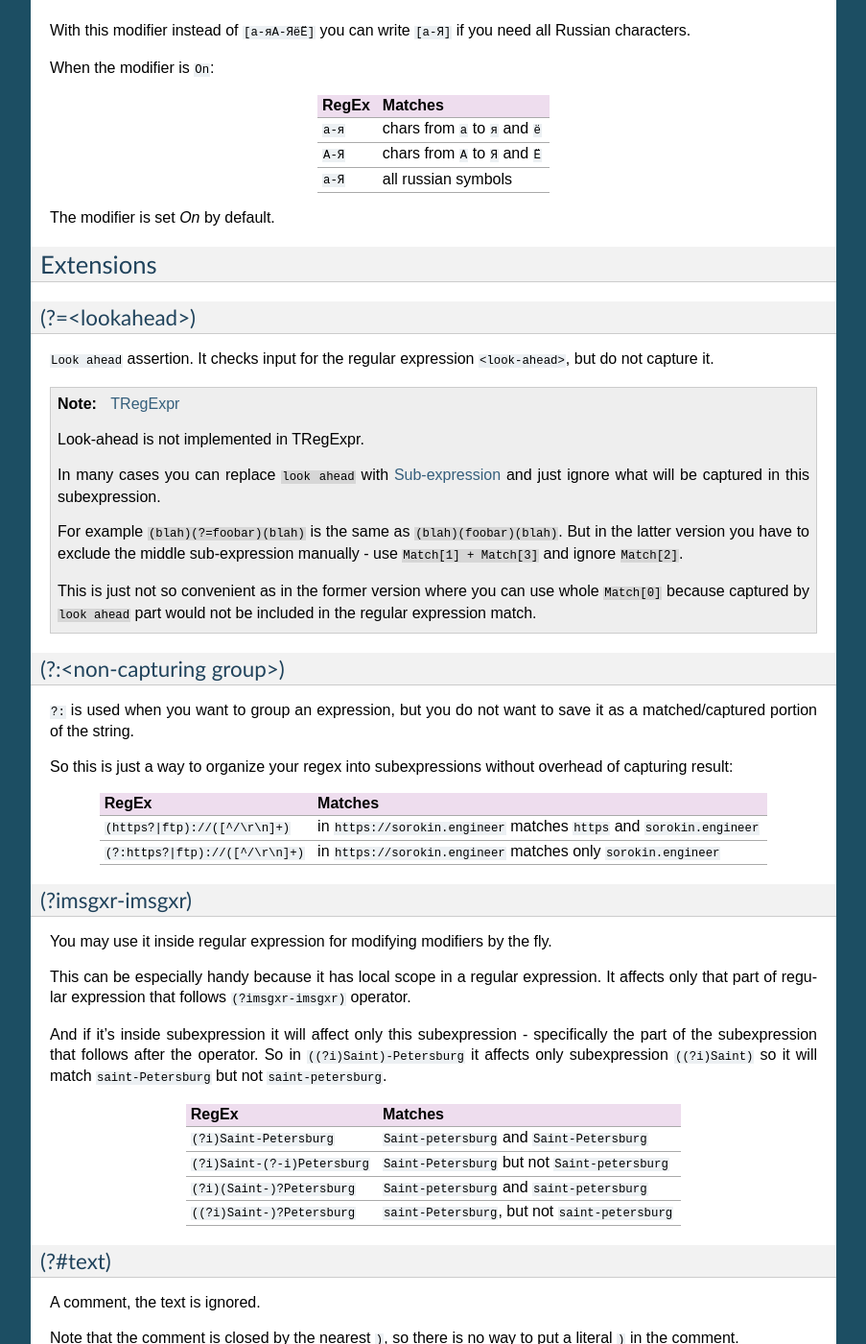
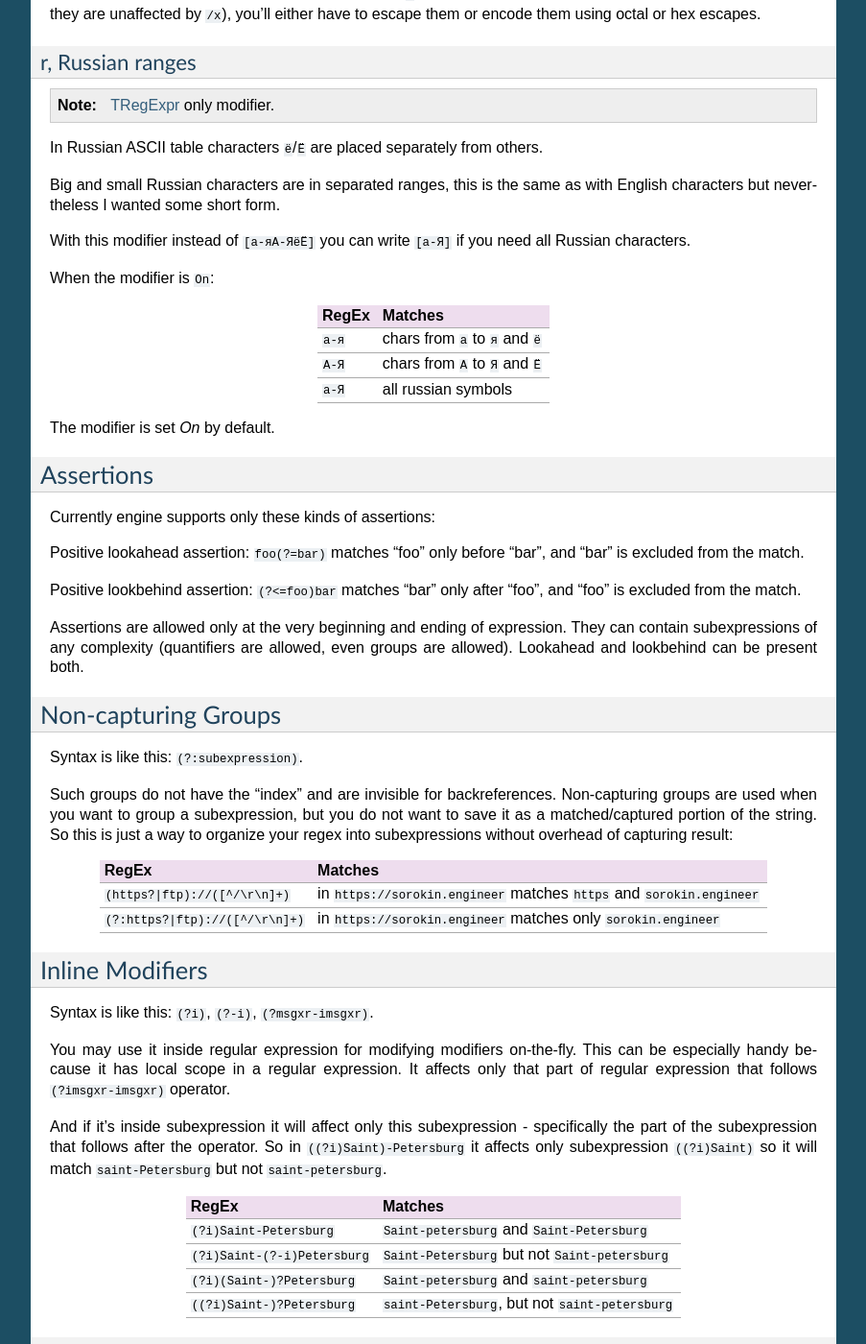
Before and after one commit to andgineer/TRegExpr, a Sphinx documentation site: the page built from docs/regular_expressions.rst, in a window 1280 px wide and 1400 px high, scrolled down 7604 px. Shown: the whole window at 96% size, without its empty margins (198-1101 px from the left). Built offline with Sphinx 7.4.7, drawn with Linux system fonts in a browser that asks for light colours; some of the changed text lies outside the part shown.

Commit message:
update docs: about named groups, lookahead, lookbehind, more edits

```diff
--- a/docs/regular_expressions.rst
+++ b/docs/regular_expressions.rst
@@ -265,8 +265,8 @@
 Quantification
 --------------
 
-Quantifier
-~~~~~~~~~~
+Quantifiers
+~~~~~~~~~~~
 
 Any item of a regular expression may be followed by quantifier.
 Quantifier specifies number of repetition of the item.
@@ -341,7 +341,7 @@
 The choice
 ----------
 
-Expressions in the choice are separated by ``|``.
+Expressions in the choice are separated by vertical bar ``|``.
 
 So ``fee|fie|foe`` will match any of ``fee``, ``fie``,
 or ``foe`` in the target string (as would ``f(e|i|o)e``).
@@ -373,11 +373,10 @@
 
 .. _subexpression:
 
-Subexpressions
---------------
+Groups
+------
 
-The brackets ``( ... )`` may also be used to define regular expression
-subexpressions.
+The brackets ``( ... )`` are used to define regular expression groups (ie subexpressions).
 
 .. note::
     `TRegExpr <tregexpr.html>`__
@@ -410,8 +409,8 @@
 Backreferences
 --------------
 
-Metacharacters ``\1`` through ``\9`` are interpreted as backreferences.
-``\n`` matches previously matched subexpression ``n``.
+Metacharacters ``\1`` through ``\9`` are interpreted as backreferences to groups.
+They match the previously found group with the specified index.
 
 =========== ============================
 RegEx       Matches
@@ -420,15 +419,28 @@
 ``(.+)\1+`` also ``abab`` and ``123123``
 =========== ============================
 
- ``(['"]?)(\d+)\1`` matchs ``"13"`` (in double quotes), or ``'4'`` (in
-single quotes) or ``77`` (without quotes) etc
+RegEx ``(['"]?)(\d+)\1`` matches ``"13"`` (in double quotes), or ``'4'`` (in
+single quotes) or ``77`` (without quotes) etc.
+
+Named Groups and Backreferences
+-------------------------------
+
+To make some group (ie subexpression) named, use this syntax: ``(?P<name>)``. Name of group must be valid identifier: first char is letter or "_", other chars are alphanumeric or "_". All named groups are also usual groups and share the same numbers 1 to 9.
+
+Backreferences to named groups are ``(?P=name)``, the numbers ``\1`` to ``\9`` can also be used.
+
+========================== ============================
+RegEx                      Matches
+========================== ============================
+``(?P<qq>['"])\w+(?P=qq)`` ``"word"`` and ``'word'``
+========================== ============================
 
 Modifiers
 ---------
 
 Modifiers are for changing behaviour of regular expressions.
 
-You can set modifiers globally in your system or change inside the the
+You can set modifiers globally in your system or change inside the
 regular expression using the `(?imsxr-imsxr) <#inlinemodifiers>`_.
 
 .. note::
@@ -547,45 +559,26 @@
 
 The modifier is set `On` by default.
 
-Extensions
+Assertions
 ----------
 
-.. _lookahead:
+.. _assertions:
 
-(?=<lookahead>)
-~~~~~~~~~~~~~~~
+Currently engine supports only these kinds of assertions:
 
-``Look ahead`` assertion. It checks input for the regular expression
-``<look-ahead>``, but do not capture it.
+Positive lookahead assertion: ``foo(?=bar)`` matches "foo" only before "bar", and "bar" is excluded from the match.
 
-.. note::
-    `TRegExpr <tregexpr.html>`__
+Positive lookbehind assertion: ``(?<=foo)bar`` matches "bar" only after "foo", and "foo" is excluded from the match.
 
-    Look-ahead is not implemented in TRegExpr.
+Assertions are allowed only at the very beginning and ending of expression. They can contain subexpressions of any complexity (quantifiers are allowed, even groups are allowed). Lookahead and lookbehind can be present both.
 
-    In many cases you can replace ``look ahead`` with
-    `Sub-expression <#subexpression>`_ and just ignore what will be
-    captured in this subexpression.
+Non-capturing Groups
+--------------------
 
-    For example ``(blah)(?=foobar)(blah)`` is the same as ``(blah)(foobar)(blah)``.
-    But in the latter version you have to exclude the middle sub-expression
-    manually - use ``Match[1] + Match[3]`` and ignore ``Match[2]``.
+Syntax is like this: ``(?:subexpression)``.
 
-    This is just not so convenient as in the former version where you can use
-    whole ``Match[0]`` because captured by ``look ahead`` part would not be
-    included in the regular expression match.
-
-.. _inlinemodifiers:
-
-
-(?:<non-capturing group>)
-~~~~~~~~~~~~~~~~~~~~~~~~~
-
-``?:`` is used when you want to group an expression, but you do not want to
-save it as a matched/captured portion of the string.
-
-So this is just a way to organize your regex into subexpressions without
-overhead of capturing result:
+Such groups do not have the "index" and are invisible for backreferences.
+Non-capturing groups are used when you want to group a subexpression, but you do not want to save it as a matched/captured portion of the string. So this is just a way to organize your regex into subexpressions without overhead of capturing result:
 
 ================================ =======================================
 RegEx                            Matches
@@ -596,11 +589,14 @@
                                  only ``sorokin.engineer``
 ================================ =======================================
 
-(?imsgxr-imsgxr)
-~~~~~~~~~~~~~~~~
+Inline Modifiers
+----------------
 
-You may use it inside regular expression for modifying modifiers by the fly.
+.. _inlinemodifiers:
 
+Syntax is like this: ``(?i)``, ``(?-i)``, ``(?msgxr-imsgxr)``.
+
+You may use it inside regular expression for modifying modifiers on-the-fly.
 This can be especially handy because it has local scope in a regular
 expression. It affects only that part of regular expression that follows
 ``(?imsgxr-imsgxr)`` operator.
@@ -620,13 +616,12 @@
 ``((?i)Saint-)?Petersburg``   ``saint-Petersburg``, but not ``saint-petersburg``
 ============================= ==================================================
 
-(?#text)
-~~~~~~~~
+Comments
+--------
 
-A comment, the text is ignored.
+Syntax is like this: ``(?#text)``. Text inside brackets is ignored.
 
-Note that the comment is closed by
-the nearest ``)``, so there is no way to put a literal ``)`` in
+Note that the comment is closed by the nearest ``)``, so there is no way to put a literal ``)`` in
 the comment.
 
 Afterword
```
